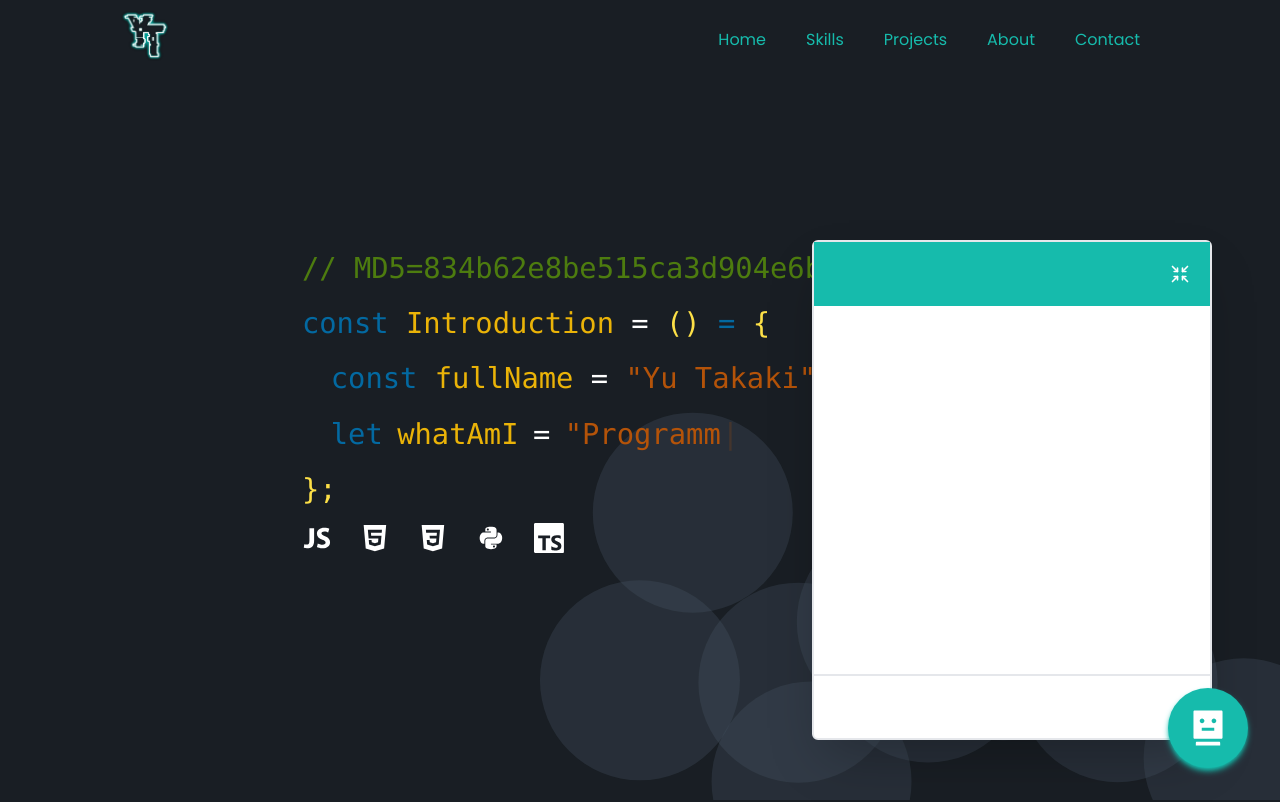
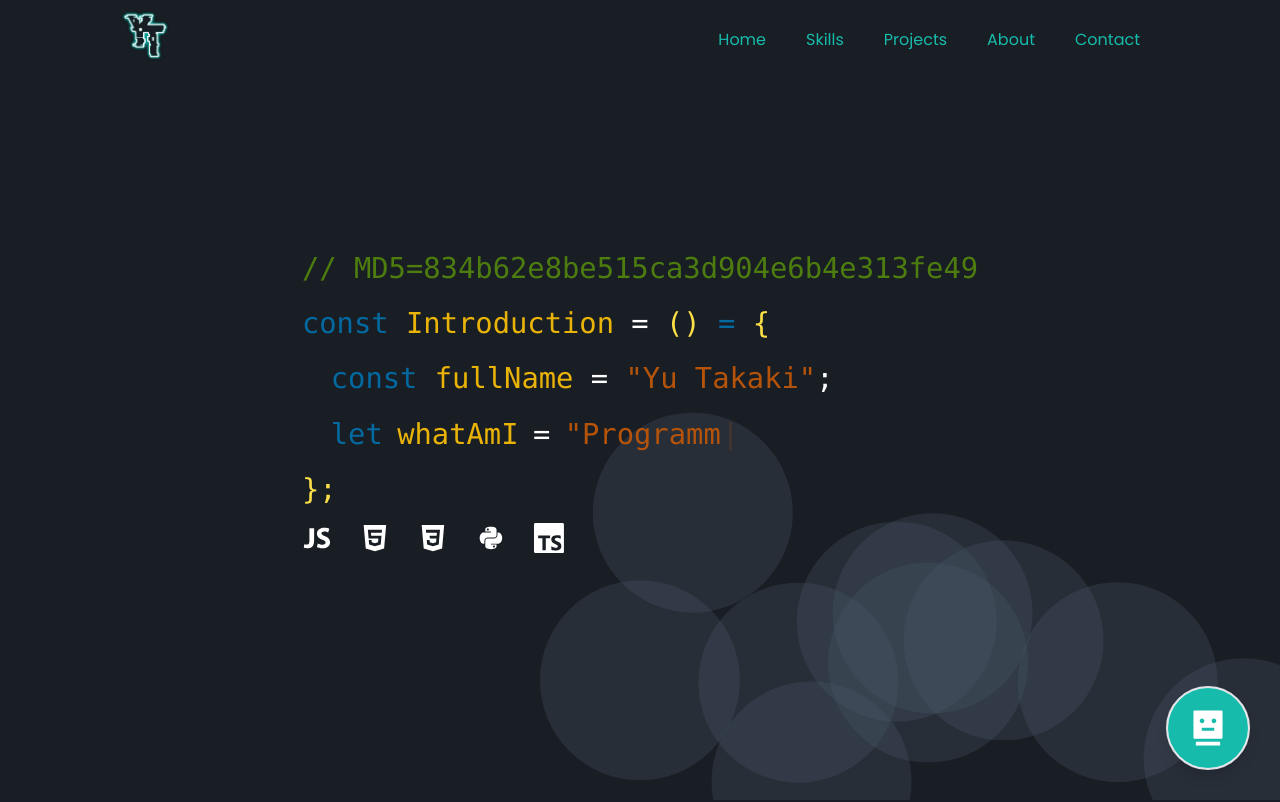
Before and after one commit to yuudev14/hiYuTakaki, a React (Create React App) app: page / in a window 1280 px wide. Shown: the top 802 px of the page. Built offline with nearby package versions, Linux system fonts and the light colour scheme.

Commit message:
animation when opening the bot

```diff
--- a/src/components/Bot.js
+++ b/src/components/Bot.js
@@ -1,19 +1,40 @@
-import React from "react";
+import React, { useRef } from "react";
 import { AiFillRobot } from "react-icons/ai";
 import { TbArrowsMinimize } from "react-icons/tb";
 const Bot = () => {
+  const botBtnRef = useRef();
+
+  const openBotHandler = () => {
+    botBtnRef.current.classList.remove("inactive");
+    botBtnRef.current.classList.add("active");
+  };
+  const closeBotHandler = (e) => {
+    e.stopPropagation();
+    botBtnRef.current.classList.remove("active");
+    botBtnRef.current.classList.add("inactive");
+  };
   return (
-    <div className="fixed bottom-7 right-7 z-10">
-      <div className="absolute bottom-1 right-1 bg-[#16bbac] p-5 rounded-full shadow-md shadow-[#16bbac] transition-all hover:scale-105 cursor-pointer z-50">
-        <AiFillRobot size={40} />
-      </div>
-      <div className="bg-white h-[500px] w-[400px] absolute bottom-8 right-10 z-40 shadow-2xl border-gray-200 border-2 rounded-md flex flex-col">
-        <div className="h-16 w-full bg-[#16bbac] flex justify-end items-center p-5">
-          <TbArrowsMinimize size={20} />
+    <div className="bot-container">
+      <div
+        ref={botBtnRef}
+        onClick={openBotHandler}
+        className="bot-msg-box inactive shadow-lg border-2 border-zinc-200">
+        <div className="bot-header">
+          <AiFillRobot size={40} className="bot-icon" />
+          <TbArrowsMinimize
+            size={20}
+            className="bot-minimize"
+            onClick={closeBotHandler}
+          />
         </div>
-        <div className="flex-1 w-full p-5"></div>
-        <div className="h-16 w-full flex border-gray-200 border-t-2">
-          <TbArrowsMinimize size={20} />
+        <div className="bot-text-content"></div>
+        <div className="bot-textbox-container">
+          <p contentEditable>
+            Consectetur nostrud occaecat irure adipisicing ut irure dolor quis
+            reprehenderit elit occaecat fugiat cillum. Eu mollit amet veniam
+            incididunt duis in ipsum nostrud labore sint ipsum amet qui
+            consectetur. Nisi ipsum magna deserunt cillum.
+          </p>
         </div>
       </div>
     </div>
--- a/src/styles/sass/app.scss
+++ b/src/styles/sass/app.scss
@@ -4,4 +4,5 @@
 .App {
   @include header;
   @include main;
+  @import "bot";
 }
--- /dev/null
+++ b/src/styles/sass/bot.scss
@@ -0,0 +1,65 @@
+.bot-container {
+  position: fixed;
+  bottom: 30px;
+  right: 30px;
+  z-index: 10;
+  .bot-msg-box {
+    transition: 0.1s;
+    background-color: white;
+  }
+
+  .active {
+    border-radius: 10px;
+    overflow: hidden;
+    height: 500px;
+    width: 400px;
+    display: flex;
+    flex-direction: column;
+    .bot-header {
+      background-color: $primaryColor;
+      display: flex;
+      justify-content: space-between;
+      align-items: center;
+      padding: 20px;
+      svg {
+        cursor: pointer;
+      }
+    }
+    .bot-text-content {
+      flex: 1;
+    }
+    .bot-textbox-container {
+      color: $primaryColor;
+      height: 60px;
+      overflow: auto;
+      border-top-width: 2px;
+      border-color: #ceced2;
+      p {
+        padding: 2px 4px;
+        outline: none;
+      }
+    }
+  }
+
+  .inactive {
+    border-radius: 100px;
+    overflow: hidden;
+    &:hover {
+      transform: scale(1.1);
+    }
+    .bot-header {
+      background-color: $primaryColor;
+      padding: 20px;
+      cursor: pointer;
+      .bot-minimize {
+        display: none;
+      }
+    }
+    .bot-text-content {
+      display: none;
+    }
+    .bot-textbox-container {
+      display: none;
+    }
+  }
+}
```
